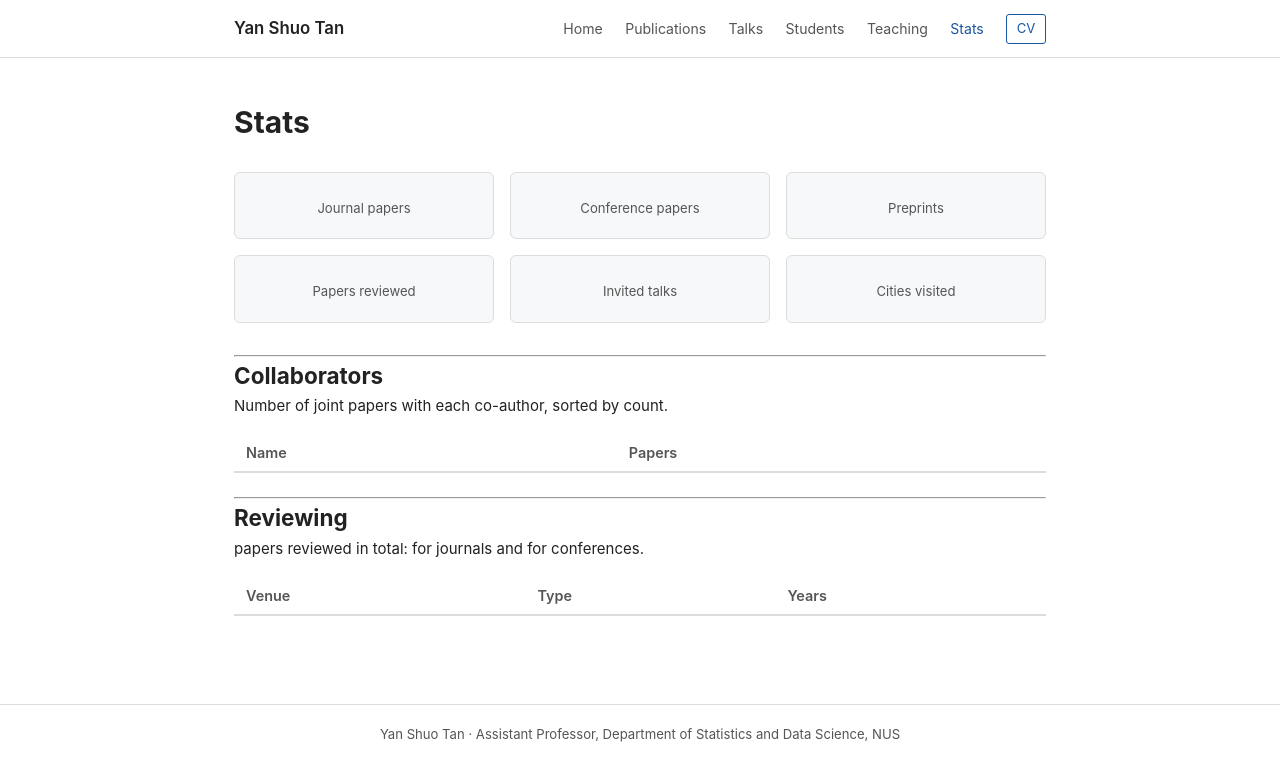
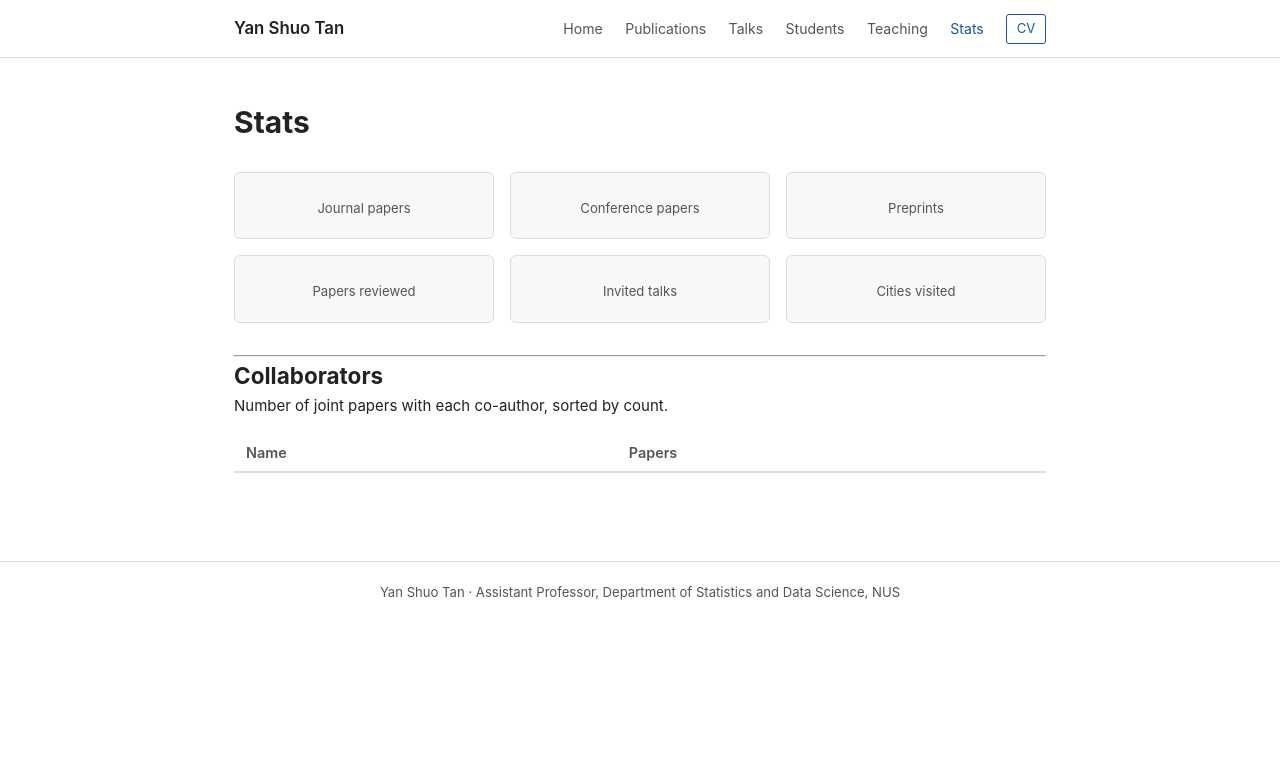
Before and after one commit to yanshuotan/yanshuotan.github.io, a Jekyll site: the page built from site/stats.md, in a window 1280 px wide. Shown: the top 781 px of the page. Built offline with Jekyll 4.4.1, drawn with Linux system fonts in a browser that asks for light colours.

Commit message:
Update stats page

```diff
--- a/data/publications.yaml
+++ b/data/publications.yaml
@@ -188,7 +188,7 @@ publications:
     authors:
       - name: "Feng, Jean"
       - name: "Kothari, Avni"
-      - name: "Zier, Luke"
+      - name: "Zier, Lucas"
       - name: "Singh, Chandan"
       - name: "Tan, Yan Shuo"
     year: 2025
@@ -331,7 +331,7 @@ publications:
         equal: true
       - name: "Tan, Yan Shuo"
         equal: true
-      - name: "Tang, Tiffany M"
+      - name: "Tang, Tiffany"
         equal: true
       - name: "Yu, Bin"
     year: 2023
--- a/site/stats.md
+++ b/site/stats.md
@@ -44,34 +44,11 @@ Number of joint papers with each co-author, sorted by count.
     <tr><th>Name</th><th>Papers</th></tr>
   </thead>
   <tbody>
-  {% for c in site.data.stats.collaborators %}
+  {% for c in site.data.stats.collaborators %}{% if c.papers > 1 %}
     <tr>
       <td>{{ c.name }}</td>
       <td>{{ c.papers }}</td>
     </tr>
-  {% endfor %}
+  {% endif %}{% endfor %}
   </tbody>
 </table>
-
----
-
-## Reviewing
-
-{{ site.data.stats.reviewing.total }} papers reviewed in total:
-{{ site.data.stats.reviewing.journal }} for journals and
-{{ site.data.stats.reviewing.conference }} for conferences.
-
-<table class="stats-table">
-  <thead>
-    <tr><th>Venue</th><th>Type</th><th>Years</th></tr>
-  </thead>
-  <tbody>
-  {% for r in site.data.service.reviewing %}
-    <tr>
-      <td>{% if r.venue_short %}{{ r.venue_short }}{% else %}{{ r.venue }}{% endif %}</td>
-      <td>{{ r.type | capitalize }}</td>
-      <td>{{ r.years | join: ", " }}</td>
-    </tr>
-  {% endfor %}
-  </tbody>
-</table>
```
Also changed, not shown: site/students.md (+0 -15 lines).
